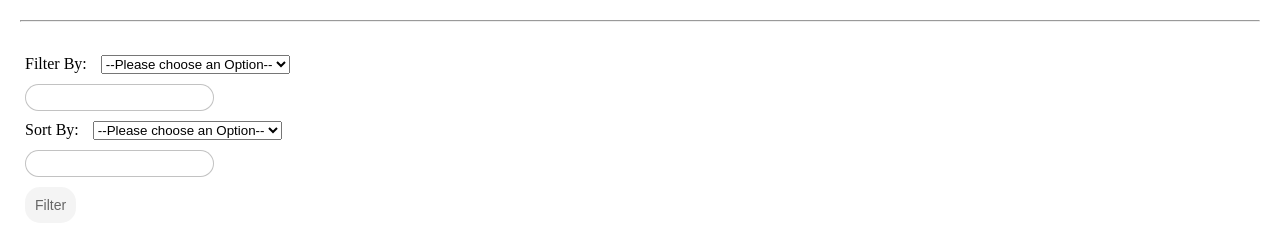
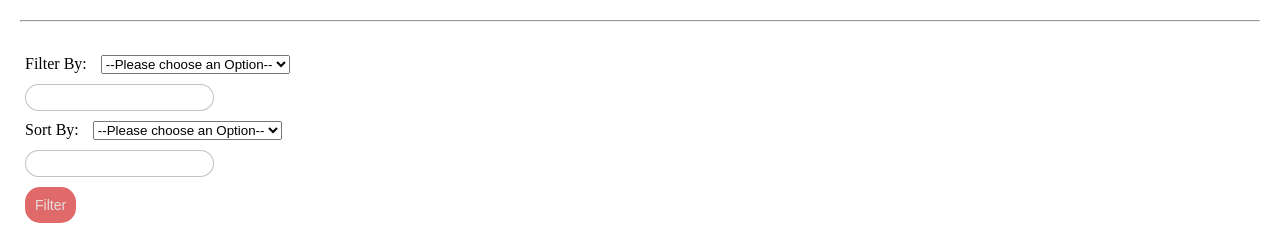
Before and after one commit to Owzaa/Registree-Assessment, a Django app: page / in a window 1280 px wide. Shown: the part 203-436 px from the top of the page. Run offline with Django 4.2, Linux system fonts and the light colour scheme.

Commit message:
commit on master button styling

```diff
--- a/universityWeb/universityDashboard/static/css/university_Style.css
+++ b/universityWeb/universityDashboard/static/css/university_Style.css
@@ -42,9 +42,9 @@ thead, tfoot {
 
     border: 1px solid rgba(45, 44, 44, 0.408);
   }
-  button{border-radius:15px;text-transform:capitalize;font-size: 14px;padding:10px;background-color: rgba(239, 239, 239, 0.681);border: #666;}
+  button{border-radius:15px;text-transform:capitalize;font-size: 14px;padding:10px;background-color: rgba(210, 37, 37, 0.681);border: #666;}
   input{display:flex; box-sizing:border-box; border-radius:15px;  padding:5px ;border: .1px solid rgba(0, 0, 0, 0.239);
   }
 .btn-button{
-    color: #666;
+    color: rgb(229, 223, 223);
 }
```
